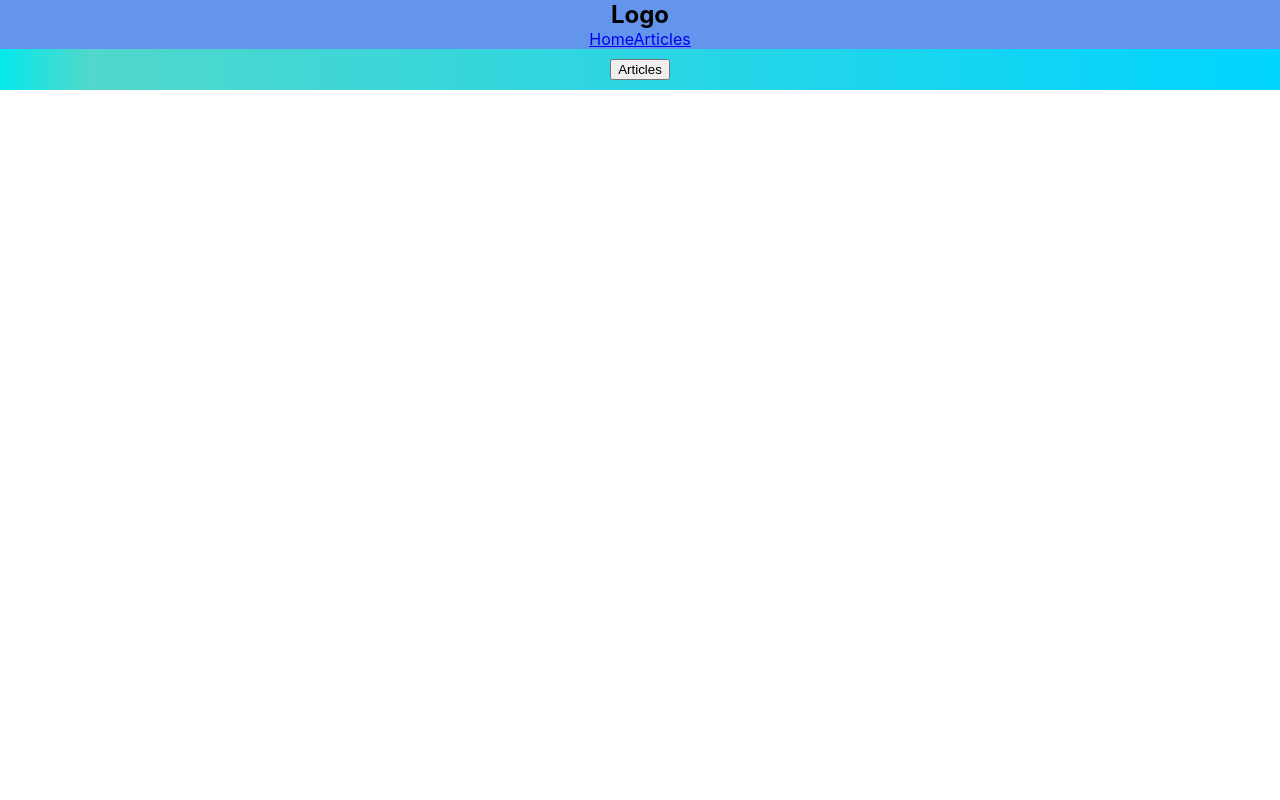
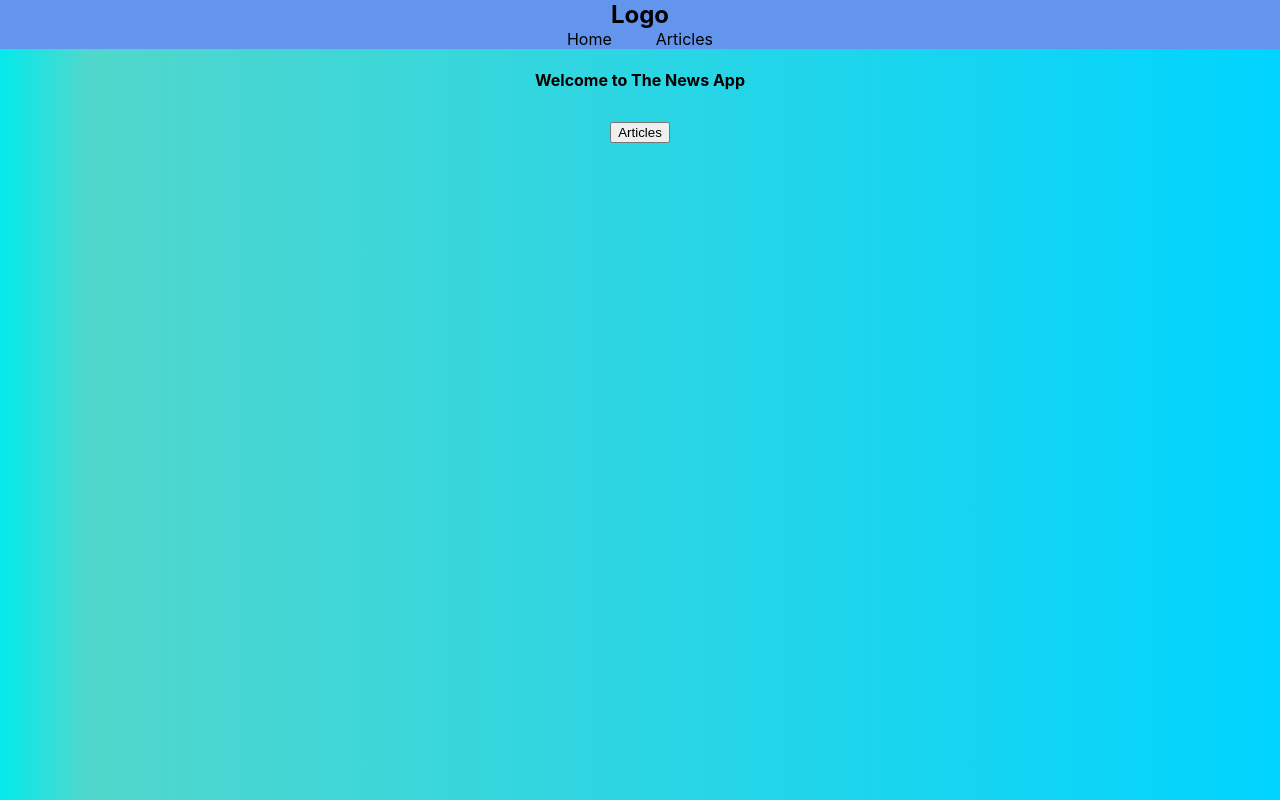
Before and after one commit to M-Sobh/newsapp, a React (Create React App) app: page / in a window 1280 px wide. Shown: the top 800 px of the page. Built offline with nearby package versions, Linux system fonts and the light colour scheme.

Commit message:
Add more styles to navbar and articles card

```diff
--- a/src/App.css
+++ b/src/App.css
@@ -42,6 +42,7 @@
   border: 2px solid black;
   padding: 20px;
   width: 80%;
+  height: 1000px;
   margin: 20px;
   background-color: white;
   box-shadow: 10px 10px cornflowerblue;
@@ -77,3 +78,17 @@ span {
   min-width: 100%;
   min-height: 100%;
 } */
+.home {
+  min-width: 100%;
+  height: 1000px;
+}
+
+.nav-links {
+  text-decoration: none;
+  padding: 20px;
+  margin: 2px;
+  color: black;
+}
+
+.article-card {
+}
--- a/src/components/ArticleInfo.jsx
+++ b/src/components/ArticleInfo.jsx
@@ -20,6 +20,7 @@ export default function ArticleInfo() {
     return (<section >
             {
                 <section className="article-info">
+                    <section className="article-card">
                         <h2>{articleInfoCard.title}</h2>
                         <h4>Written By: {articleInfoCard.author}</h4>
                         <h4>On :{articleInfoCard.created_at}</h4>
@@ -33,6 +34,8 @@ export default function ArticleInfo() {
                                 <span >{articleInfoCard.comment_count} Comments</span><br/>
                             </Link>
                             <input type = 'text'></input>
+
+                        </section>
                     </section>
                 </section>
             }
--- a/src/components/Header.jsx
+++ b/src/components/Header.jsx
@@ -3,9 +3,9 @@ import { Link } from "react-router-dom"
  const Header = () => {
     return <nav className ='header'>
             <h1>Logo</h1>
-            <span>
-            <Link to ='/'>Home</Link>
-            <Link to ='/articles'>Articles</Link>
+            <span >
+            <Link to ='/' className='nav-links'>Home</Link>
+            <Link to ='/articles' className='nav-links'>Articles</Link>
             </span>
         </nav>
 }
--- a/src/components/Home.jsx
+++ b/src/components/Home.jsx
@@ -4,9 +4,12 @@ import { Link } from "react-router-dom";
 const Home = () => {
     return (
             <section>
+                <div  className='home'>
+                    <h4>Welcome to The News App</h4>
                 <Link to = '/articles'>
                     <button>Articles</button>
                 </Link>
+                </div>
             </section>
     )
 };
```
Lines whose indentation alone changed are shown as unchanged.
